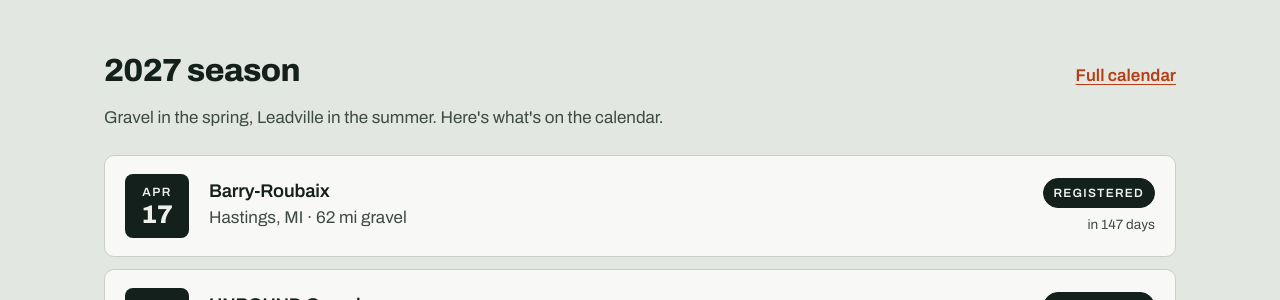
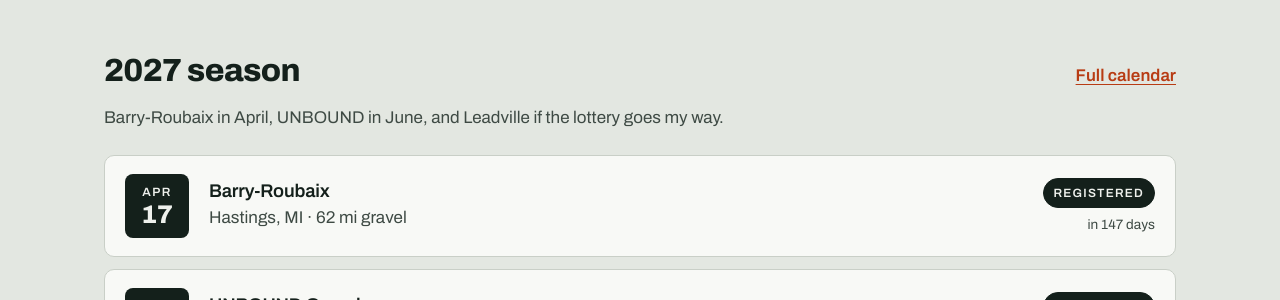
Before and after one commit to piotrowskibrian-cmd/wheelieslow, a Jekyll site: the page built from index.html, in a window 1280 px wide and 900 px high, scrolled down 1604 px. Shown: the part 152-452 px from the top of the window. Built offline with Jekyll 4.4.1, drawn with Linux system fonts in a browser that asks for light colours.

Commit message:
Update season wording for the new race calendar
Co-Authored-By: Claude Opus 5.5 <noreply@anthropic.com>
Claude-Session: https://claude.ai/code/session_015d33gq1btUah5R8WBzrQsw

```diff
--- a/about.html
+++ b/about.html
@@ -40,7 +40,7 @@ Someone once told me my lack of stretching would catch up with me. They were rig
 
 ## So this is the comeback
 
-I'm 39 now, and I'm spending more time in the gym lifting and on the wall climbing. I'm trying to build a body that can keep doing all of this into my forties. The 2027 season is the test: gravel in the spring, the Leadville races in the summer, and an honest account of what it takes to get there.
+I'm 39 now, and I'm spending more time in the gym lifting and on the wall climbing. I'm trying to build a body that can keep doing all of this into my forties. The 2027 season is the test: Barry-Roubaix in April, 100 miles at UNBOUND Gravel in June, and an honest account of what it takes to get there.
 
 This site is where the full story lives: [race reports and training notes]({{ '/journal/' | relative_url }}), [the 2027 calendar]({{ '/season/' | relative_url }}), and the occasional ski or climbing trip.
 {% endcapture %}
--- a/index.html
+++ b/index.html
@@ -44,7 +44,7 @@ description: The comeback, one season at a time. A former Cat 1 mountain biker w
       <h2>2027 season</h2>
       <a class="more" href="{{ '/season/' | relative_url }}">Full calendar</a>
     </div>
-    <p class="section-intro">Gravel in the spring, Leadville in the summer. Here's what's on the calendar.</p>
+    <p class="section-intro">Barry-Roubaix in April, UNBOUND in June, and Leadville if the lottery goes my way.</p>
     {% include race-list.html limit=3 %}
   </div>
 </section>
--- a/season.html
+++ b/season.html
@@ -2,13 +2,13 @@
 layout: default
 title: 2027 Season
 permalink: /season/
-description: The 2027 race calendar, from winter gravel to Leadville.
+description: The 2027 race calendar, from Barry-Roubaix in April to 100 miles at UNBOUND Gravel in June.
 ---
 <section class="page-head">
   <div class="wrap">
     <p class="eyebrow">2027 Season</p>
     <h1>The comeback calendar</h1>
-    <p class="lede">A season built around gravel in the spring and the Leadville series in the summer. Each race gets a write-up here, and the big ones get a film.</p>
+    <p class="lede">A season built around gravel: Barry-Roubaix in April, 100 miles at UNBOUND in June, and Leadville in August if the lottery says yes. Each race gets a write-up here, and the big ones get a film.</p>
   </div>
 </section>
 <section class="band band-tight">
```
